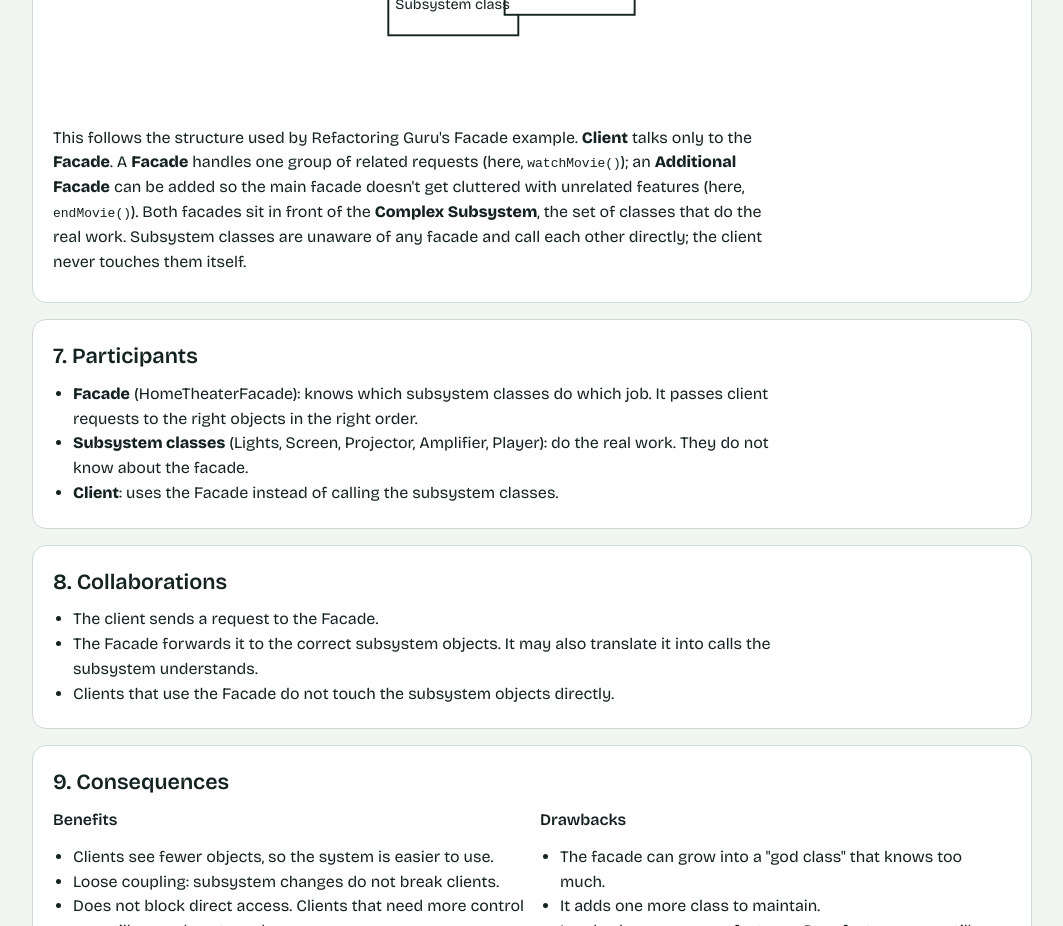
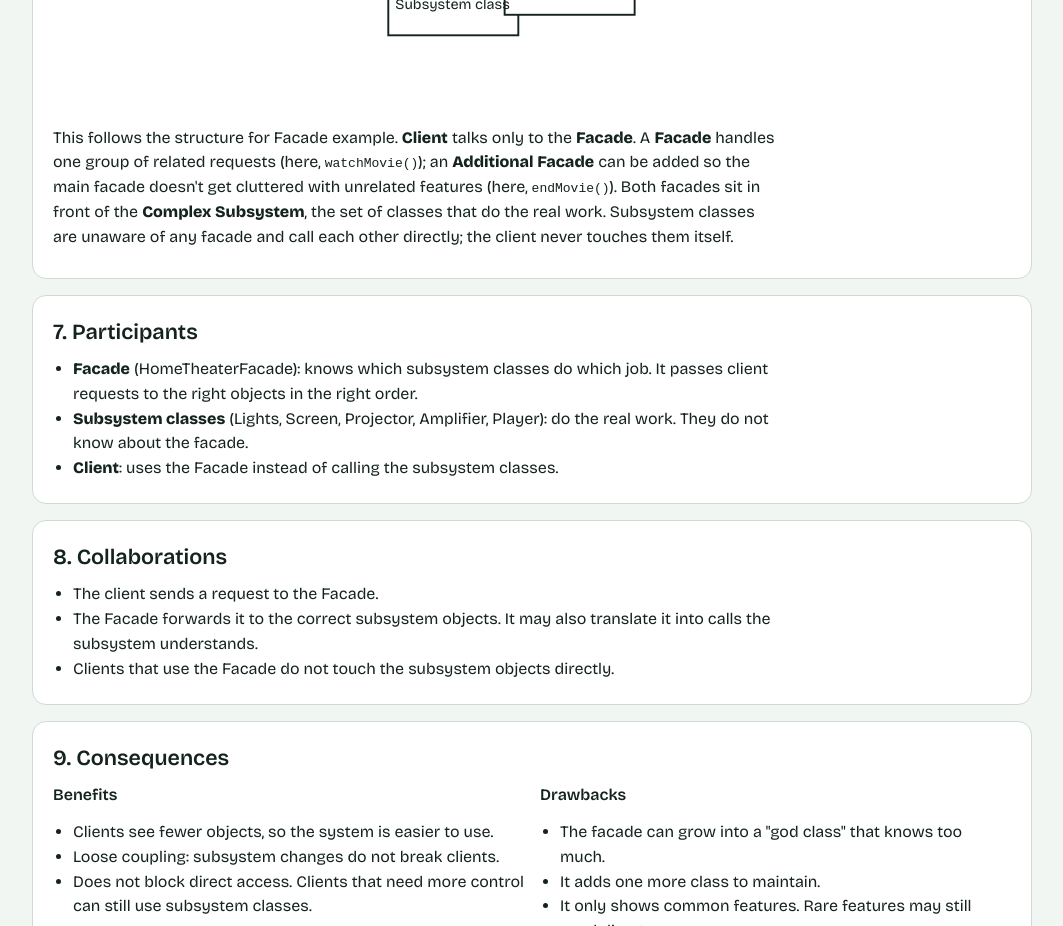
Before and after one commit to ruvetha08/dpassign2, a plain HTML site: page index.html in a window 1280 px wide. Shown: the part 2360-3286 px from the top of the page, without its empty margins (108-1171 px from the left). Drawn offline with nearby package versions, Linux system fonts and the light colour scheme.

Commit message:
facade pattern
Updated the description of the Facade example for clarity.

```diff
--- a/index.html
+++ b/index.html
@@ -137,7 +137,7 @@ svg line{stroke:var(--ink);stroke-width:1.4}
 <text x="292" y="321" style="font-size:10.5px;text-anchor:middle">Subsystem class</text>
 <text x="377" y="306" style="font-size:10.5px;text-anchor:middle">Subsystem class</text>
 </svg>
-<p>This follows the structure used by Refactoring Guru's Facade example. <b>Client</b> talks only to the <b>Facade</b>. A <b>Facade</b> handles one group of related requests (here, <code>watchMovie()</code>); an <b>Additional Facade</b> can be added so the main facade doesn't get cluttered with unrelated features (here, <code>endMovie()</code>). Both facades sit in front of the <b>Complex Subsystem</b>, the set of classes that do the real work. Subsystem classes are unaware of any facade and call each other directly; the client never touches them itself.</p></section>
+<p>This follows the structure for Facade example. <b>Client</b> talks only to the <b>Facade</b>. A <b>Facade</b> handles one group of related requests (here, <code>watchMovie()</code>); an <b>Additional Facade</b> can be added so the main facade doesn't get cluttered with unrelated features (here, <code>endMovie()</code>). Both facades sit in front of the <b>Complex Subsystem</b>, the set of classes that do the real work. Subsystem classes are unaware of any facade and call each other directly; the client never touches them itself.</p></section>
 
 <section class="sec" id="s7"><h2>7. Participants</h2>
 <ul><li><b>Facade</b> (HomeTheaterFacade): knows which subsystem classes do which job. It passes client requests to the right objects in the right order.</li>
```
